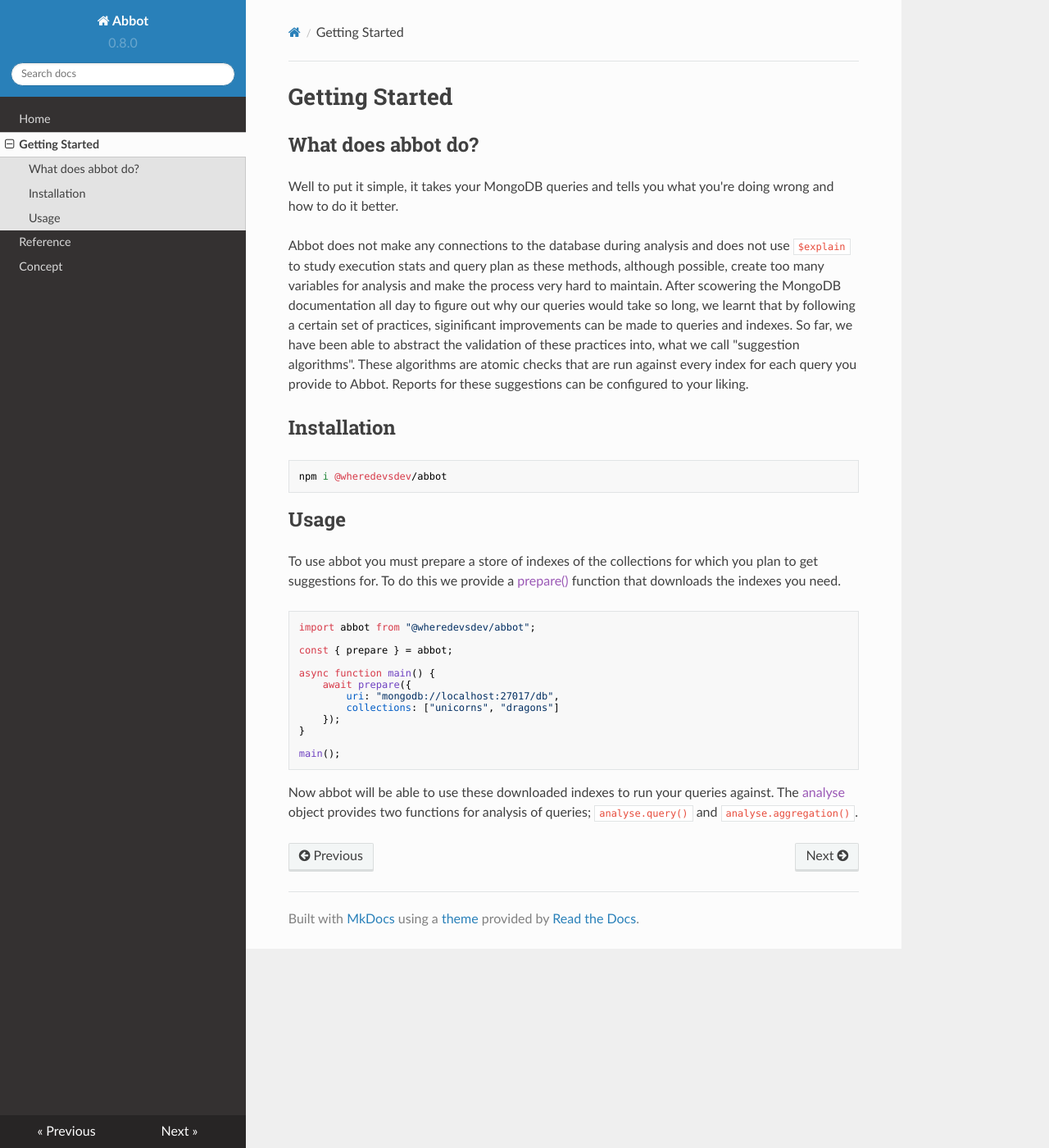
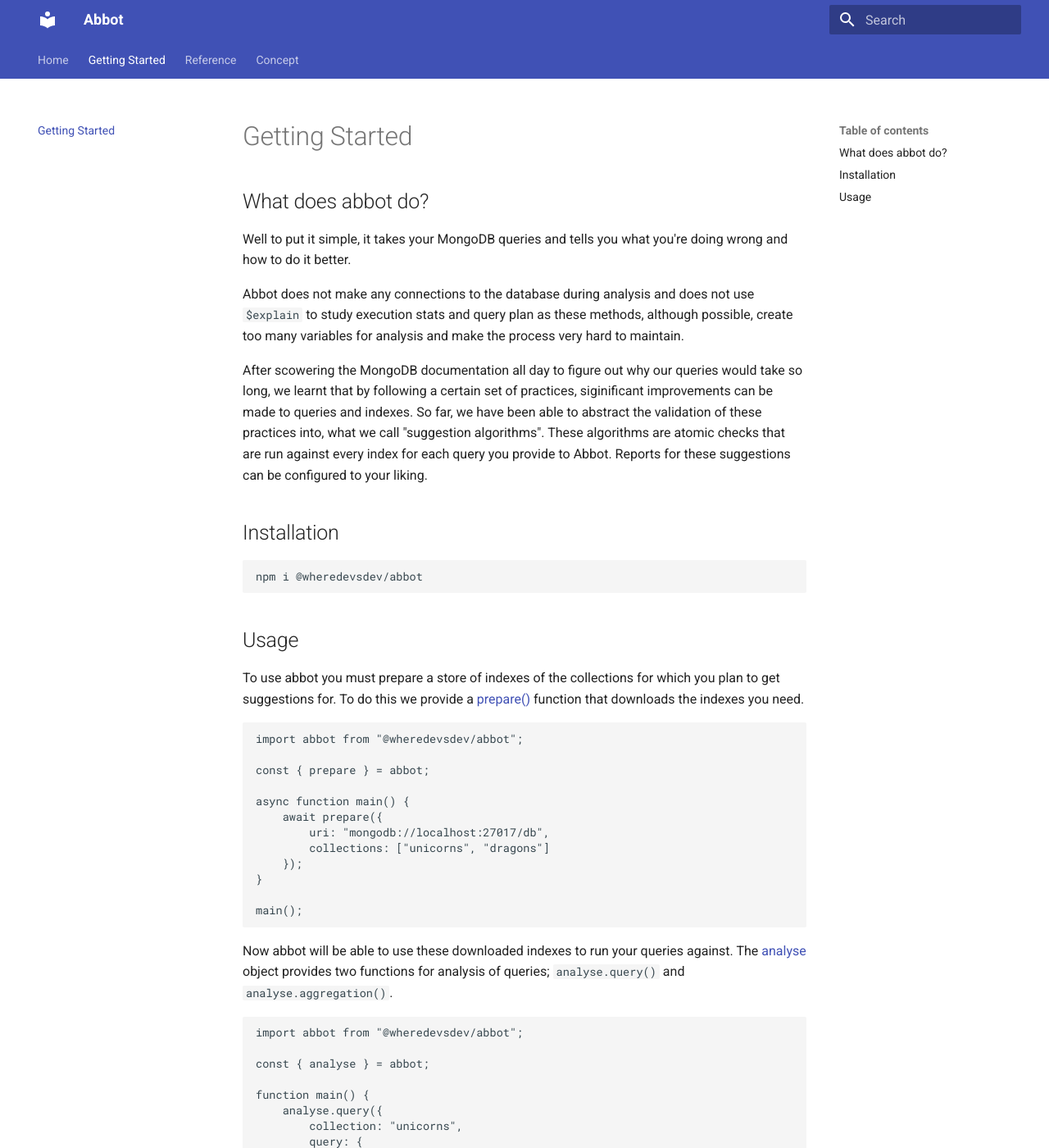
Before and after one commit to collabhere/abbot, an MkDocs documentation site: the page built from docs/pages/getting-started.md, in a window 1280 px wide and 1400 px high. Shown: the whole window at 82% size. Built offline with MkDocs 1.6.1 and Material for MkDocs 9.7.7, drawn with Linux system fonts in a browser that asks for light colours; nearby versions of some CDN libraries; old or Windows-style settings are respelled for this version of MkDocs; some of the changed text lies outside the part shown.

Commit message:
docs: Getting started and material theme changes.

````diff
--- a/docs/mkdocs.yml
+++ b/docs/mkdocs.yml
@@ -5,6 +5,12 @@ pages:
   - 'Getting Started': 'getting-started.md'
   - 'Reference': 'api.md'
   - 'Concept': 'concept.md'
-theme: readthedocs
+theme:
+  name: material
+  features:
+    - navigation.tabs
+    - navigation.instant
 extra:
-  version: '0.8.0'
+  social:
+    - icon: fontawesome/brands/github
+      link: https://github.com/wheredevsdev/abbot
--- a/docs/pages/getting-started.md
+++ b/docs/pages/getting-started.md
@@ -4,7 +4,9 @@
 
 Well to put it simple, it takes your MongoDB queries and tells you what you're doing wrong and how to do it better.
 
-Abbot does not make any connections to the database during analysis and does not use `$explain` to study execution stats and query plan as these methods, although possible, create too many variables for analysis and make the process very hard to maintain. After scowering the MongoDB documentation all day to figure out why our queries would take so long, we learnt that by following a certain set of practices, siginificant improvements can be made to queries and indexes. So far, we have been able to abstract the validation of these practices into, what we call "suggestion algorithms". These algorithms are atomic checks that are run against every index for each query you provide to Abbot. Reports for these suggestions can be configured to your liking.
+Abbot does not make any connections to the database during analysis and does not use `$explain` to study execution stats and query plan as these methods, although possible, create too many variables for analysis and make the process very hard to maintain.
+
+After scowering the MongoDB documentation all day to figure out why our queries would take so long, we learnt that by following a certain set of practices, siginificant improvements can be made to queries and indexes. So far, we have been able to abstract the validation of these practices into, what we call "suggestion algorithms". These algorithms are atomic checks that are run against every index for each query you provide to Abbot. Reports for these suggestions can be configured to your liking.
 
 ## Installation
 
@@ -32,3 +34,49 @@ main();
 ```
 
 Now abbot will be able to use these downloaded indexes to run your queries against. The [analyse]() object provides two functions for analysis of queries; `analyse.query()` and `analyse.aggregation()`.
+
+```js
+import abbot from "@wheredevsdev/abbot";
+
+const { analyse } = abbot;
+
+function main() {
+	analyse.query({
+		collection: "unicorns",
+		query: {
+			age: { $gte: 100 }
+		},
+		sort: {
+			age: -1
+		} // optional
+	});
+
+	analyse.aggregation({
+		collection: "dragons",
+		pipeline: [/* ... */]
+	});
+}
+
+main();
+```
+
+As you continue to call various different operations, abbot will store it's suggestions on your local file system. Finally when you choose to generate reports you can run the method [report()]().
+
+```js
+import abbot from "@wheredevsdev/abbot";
+
+const { analyse, report } = abbot;
+
+function main() {
+	analyse.<operation>({ /* options */});
+
+	// ... You can call more operations
+
+	// and finally call
+	report({
+		reporter: "text"
+	});
+}
+
+main();
+```
````
Also changed, not shown: docs/pages/index.md (+2 -2 lines).
